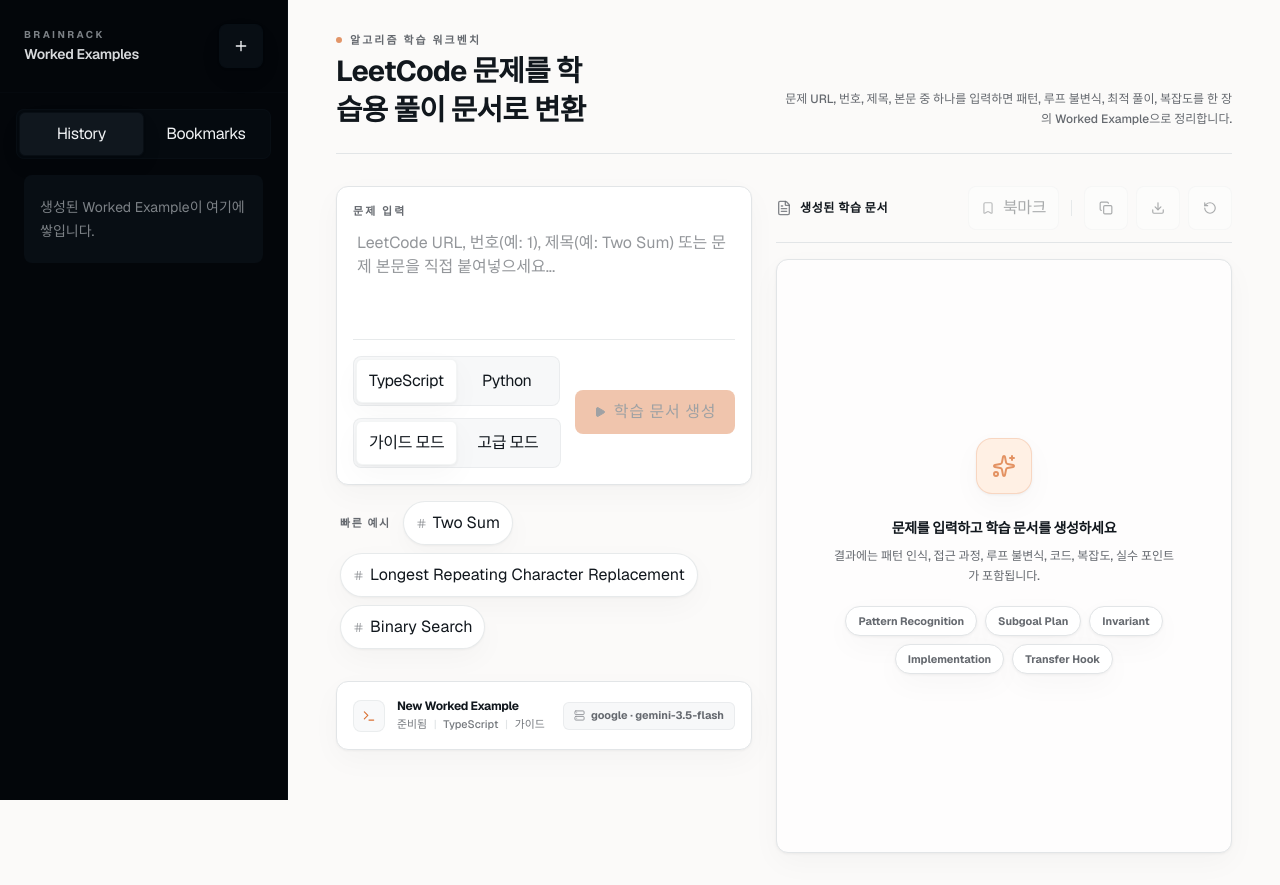
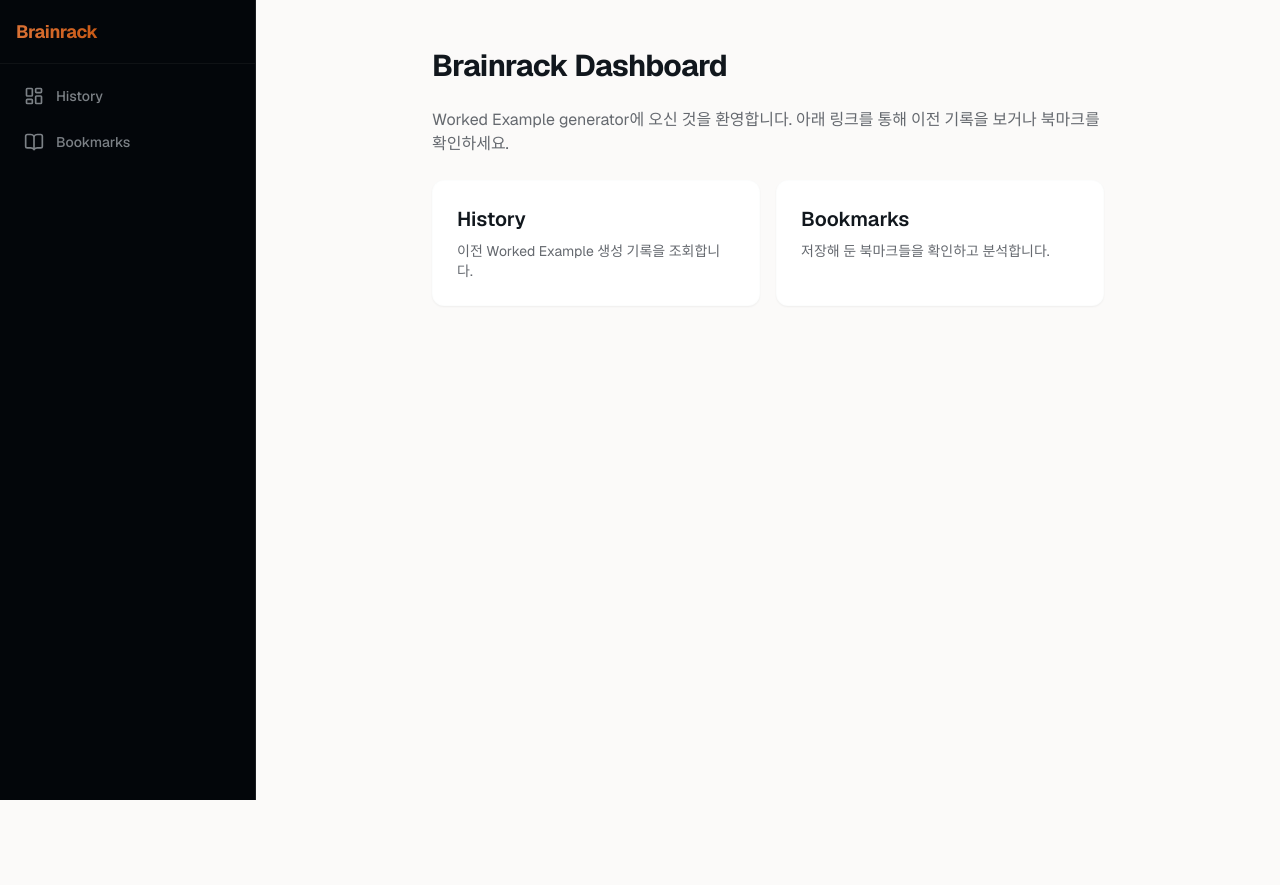
Before and after one commit to leejss/brainrack, a Next.js app: page / in a window 1280 px wide. After the commit the page ends 800 px from the top, so only its background shows below. Built offline with nearby package versions, Linux system fonts and the light colour scheme.

Commit message:
feat: add new bookmarks and history pages, implement sidebar navigation, and integrate app layout with Zustand for state management

```diff
--- /dev/null
+++ b/app/bookmarks/page.tsx
@@ -0,0 +1,11 @@
+export default function BookmarksPage() {
+  return (
+    <div className="max-w-2xl mx-auto space-y-6 py-8">
+      <h1 className="text-3xl font-bold tracking-tight">Bookmarks</h1>
+      <p className="text-muted">
+        이곳은 빈 북마크 페이지입니다. 저장한 Worked Example 북마크들이 여기에
+        표시됩니다.
+      </p>
+    </div>
+  );
+}
--- /dev/null
+++ b/app/history/page.tsx
@@ -0,0 +1,11 @@
+export default function HistoryPage() {
+  return (
+    <div className="max-w-2xl mx-auto space-y-6 py-8">
+      <h1 className="text-3xl font-bold tracking-tight">History</h1>
+      <p className="text-muted">
+        이곳은 빈 히스토리 페이지입니다. 이전 Worked Example 생성 기록들이
+        여기에 표시됩니다.
+      </p>
+    </div>
+  );
+}
--- a/app/layout.tsx
+++ b/app/layout.tsx
@@ -1,6 +1,8 @@
 import type { Metadata } from "next";
 import { Geist, Geist_Mono } from "next/font/google";
 import "./globals.css";
+import { AppLayout } from "@/components/app-layout";
+import { AppStoreProvider } from "@/components/app-store-provider";
 
 const geistSans = Geist({
   variable: "--font-geist-sans",
@@ -27,7 +29,11 @@ export default function RootLayout({
       lang="ko"
       className={`${geistSans.variable} ${geistMono.variable} h-full antialiased`}
     >
-      <body className="min-h-full flex flex-col">{children}</body>
+      <body className="min-h-full flex flex-col">
+        <AppStoreProvider>
+          <AppLayout>{children}</AppLayout>
+        </AppStoreProvider>
+      </body>
     </html>
   );
 }
--- a/app/page.tsx
+++ b/app/page.tsx
@@ -1,49 +1,37 @@
-import { AppStateProvider } from "@/components/app-state-provider";
-import { CommandPanelContainer } from "@/components/command-panel-container";
-import { DocumentPanelContainer } from "@/components/document-panel-container";
-import { HistorySidebarContainer } from "@/components/history-sidebar-container";
-import { MetadataStripContainer } from "@/components/metadata-strip-container";
+import Link from "next/link";
 
 export default function Home() {
   return (
-    <AppStateProvider>
-      <main className="min-h-screen bg-canvas text-ink lg:grid lg:grid-cols-[18rem_minmax(0,1fr)]">
-        <HistorySidebarContainer />
-        <section className="min-w-0 flex-1">
-          <div className="mx-auto flex min-h-screen w-full max-w-7xl flex-col gap-6 px-6 py-8 sm:px-10 lg:px-12">
-            <AppHeader />
-            <div className="grid flex-1 gap-6 xl:grid-cols-[minmax(20rem,26rem)_minmax(0,1fr)] xl:items-start">
-              <div className="flex min-w-0 flex-col gap-6 xl:sticky xl:top-8">
-                <CommandPanelContainer />
-                <MetadataStripContainer />
-              </div>
-              <DocumentPanelContainer />
-            </div>
-          </div>
-        </section>
-      </main>
-    </AppStateProvider>
+    <div className="max-w-2xl mx-auto space-y-6 py-8">
+      <h1 className="text-3xl font-bold tracking-tight">Brainrack Dashboard</h1>
+      <p className="text-muted">
+        Worked Example generator에 오신 것을 환영합니다. 아래 링크를 통해 이전
+        기록을 보거나 북마크를 확인하세요.
+      </p>
+      <div className="grid grid-cols-1 md:grid-cols-2 gap-4">
+        <Link
+          href="/history"
+          className="block p-6 rounded-xl border border-line/10 hover:border-accent/40 bg-panel shadow-xs hover:shadow-md transition-all group no-underline text-foreground"
+        >
+          <h2 className="text-xl font-semibold mb-2 group-hover:text-accent transition-colors">
+            History
+          </h2>
+          <p className="text-sm text-muted">
+            이전 Worked Example 생성 기록을 조회합니다.
+          </p>
+        </Link>
+        <Link
+          href="/bookmarks"
+          className="block p-6 rounded-xl border border-line/10 hover:border-accent/40 bg-panel shadow-xs hover:shadow-md transition-all group no-underline text-foreground"
+        >
+          <h2 className="text-xl font-semibold mb-2 group-hover:text-accent transition-colors">
+            Bookmarks
+          </h2>
+          <p className="text-sm text-muted">
+            저장해 둔 북마크들을 확인하고 분석합니다.
+          </p>
+        </Link>
+      </div>
+    </div>
   );
 }
-
-function AppHeader() {
-  return (
-    <header className="flex flex-col gap-3 border-b border-line pb-6 sm:flex-row sm:items-end sm:justify-between transition-all duration-300 ease-snappy">
-      <div className="space-y-1">
-        <div className="flex items-center gap-2">
-          <span className="h-1.5 w-1.5 rounded-full bg-accent animate-pulse" />
-          <p className="text-[0.68rem] font-bold uppercase tracking-[0.2em] text-muted">
-            알고리즘 학습 워크벤치
-          </p>
-        </div>
-        <h1 className="text-2xl font-bold tracking-tight text-balance sm:text-[1.8rem] text-ink">
-          LeetCode 문제를 학습용 풀이 문서로 변환
-        </h1>
-      </div>
-      <p className="max-w-md text-xs leading-5 text-muted sm:text-right font-medium">
-        문제 URL, 번호, 제목, 본문 중 하나를 입력하면 패턴, 루프 불변식, 최적
-        풀이, 복잡도를 한 장의 Worked Example으로 정리합니다.
-      </p>
-    </header>
-  );
-}
--- /dev/null
+++ b/components/app-layout.tsx
@@ -0,0 +1,39 @@
+"use client";
+
+import { Menu } from "lucide-react";
+import Link from "next/link";
+import { useAppStore } from "@/components/app-store-provider";
+import { Sidebar } from "./sidebar";
+
+export function AppLayout({ children }: { children: React.ReactNode }) {
+  const isSidenavOpen = useAppStore((state) => state.isSidenavOpen);
+  const openSidenav = useAppStore((state) => state.openSidenav);
+  const closeSidenav = useAppStore((state) => state.closeSidenav);
+
+  return (
+    <div className="flex h-screen w-screen overflow-hidden bg-background text-foreground">
+      <Sidebar isOpen={isSidenavOpen} onClose={closeSidenav} />
+      {/* Main Content Area */}
+      <div className="flex-1 flex flex-col h-full overflow-y-auto">
+        {/* Mobile Header */}
+        <header className="flex h-16 items-center gap-4 border-b border-line/5 px-4 md:hidden shrink-0">
+          <button
+            type="button"
+            onClick={openSidenav}
+            className="flex h-8 w-8 items-center justify-center rounded-md hover:bg-sidebar-hover text-sidebar-muted hover:text-sidebar-ink transition-colors cursor-pointer"
+            aria-label="Open menu"
+          >
+            <Menu className="h-5 w-5" />
+          </button>
+          <Link href="/" className="no-underline">
+            <span className="font-bold text-lg tracking-tight bg-linear-to-r from-accent to-accent-strong bg-clip-text text-transparent">
+              Brainrack
+            </span>
+          </Link>
+        </header>
+
+        <main className="flex-1 p-4">{children}</main>
+      </div>
+    </div>
+  );
+}
--- /dev/null
+++ b/components/app-store-provider.tsx
@@ -0,0 +1,29 @@
+"use client";
+
+import { createContext, type ReactNode, useContext, useState } from "react";
+import { useStore } from "zustand";
+import { type AppStore, createAppStore } from "@/store/app-store";
+
+type AppStoreApi = ReturnType<typeof createAppStore>;
+
+const AppStoreContext = createContext<AppStoreApi | null>(null);
+
+export function AppStoreProvider({ children }: { children: ReactNode }) {
+  const [store] = useState(() => createAppStore());
+
+  return (
+    <AppStoreContext.Provider value={store}>
+      {children}
+    </AppStoreContext.Provider>
+  );
+}
+
+export function useAppStore<T>(selector: (state: AppStore) => T) {
+  const store = useContext(AppStoreContext);
+
+  if (!store) {
+    throw new Error("useAppStore must be used inside AppStoreProvider.");
+  }
+
+  return useStore(store, selector);
+}
--- /dev/null
+++ b/components/sidebar.tsx
@@ -0,0 +1,100 @@
+"use client";
+
+import { BookOpen, LayoutDashboard, X } from "lucide-react";
+import Link from "next/link";
+import { usePathname } from "next/navigation";
+import { cn } from "@/lib/cn";
+
+interface SidebarProps {
+  isOpen: boolean;
+  onClose: () => void;
+}
+const menuItems = [
+  { name: "History", icon: LayoutDashboard, href: "/history" },
+  { name: "Bookmarks", icon: BookOpen, href: "/bookmarks" },
+];
+
+export function Sidebar({ isOpen, onClose }: SidebarProps) {
+  const pathname = usePathname();
+
+  return (
+    <>
+      {/* Sidebar Overlay for Mobile */}
+      {isOpen && (
+        <button
+          type="button"
+          aria-label="Close sidebar"
+          className="fixed inset-0 z-40 bg-black/40 backdrop-blur-xs md:hidden border-none outline-none cursor-pointer"
+          onClick={onClose}
+        />
+      )}
+
+      {/* Sidebar */}
+      <aside
+        className={cn(
+          "fixed inset-y-0 left-0 z-50 flex flex-col justify-between",
+          "bg-sidebar text-sidebar-ink border-r border-line/10",
+          "transition-transform duration-300 ease-snappy",
+          "md:static md:translate-x-0 md:w-64 shrink-0",
+          isOpen ? "translate-x-0" : "-translate-x-full",
+        )}
+      >
+        <div>
+          <div className="flex h-16 items-center justify-between px-4 border-b border-line/5">
+            <Link
+              href="/"
+              onClick={onClose}
+              className="flex items-center gap-3 overflow-hidden no-underline"
+            >
+              <span className="font-bold text-lg tracking-tight whitespace-nowrap bg-linear-to-r from-accent to-accent-strong bg-clip-text text-transparent">
+                Brainrack
+              </span>
+            </Link>
+
+            {/* Close Button for mobile */}
+            <button
+              type="button"
+              onClick={onClose}
+              className="flex md:hidden h-8 w-8 items-center justify-center rounded-md hover:bg-sidebar-hover text-sidebar-muted hover:text-sidebar-ink transition-colors cursor-pointer"
+              aria-label="Close menu"
+            >
+              <X className="h-5 w-5" />
+            </button>
+          </div>
+
+          {/* Navigation Links */}
+          <nav className="flex-1 space-y-1.5 p-3">
+            {menuItems.map((item) => {
+              const Icon = item.icon;
+              const isActive = pathname === item.href;
+              return (
+                <Link
+                  key={item.name}
+                  href={item.href}
+                  onClick={onClose}
+                  className={cn(
+                    "group flex w-full items-center gap-3 rounded-lg px-3 py-2.5 text-sm font-medium no-underline",
+                    "transition-all duration-200 cursor-pointer",
+                    isActive
+                      ? "bg-accent text-accent-ink shadow-sm"
+                      : "text-sidebar-muted hover:bg-sidebar-hover hover:text-sidebar-ink",
+                  )}
+                >
+                  <Icon
+                    className={cn(
+                      "h-5 w-5 shrink-0 transition-transform group-hover:scale-105",
+                      isActive
+                        ? "text-accent-ink"
+                        : "text-sidebar-muted group-hover:text-sidebar-ink",
+                    )}
+                  />
+                  <span className="truncate">{item.name}</span>
+                </Link>
+              );
+            })}
+          </nav>
+        </div>
+      </aside>
+    </>
+  );
+}
--- /dev/null
+++ b/lib/cn.ts
@@ -0,0 +1,6 @@
+import { type ClassValue, clsx } from "clsx";
+import { twMerge } from "tailwind-merge";
+
+export function cn(...inputs: ClassValue[]) {
+  return twMerge(clsx(inputs));
+}
--- a/package.json
+++ b/package.json
@@ -13,6 +13,7 @@
   "dependencies": {
     "@ai-sdk/google": "^4.0.6",
     "ai": "^7.0.11",
+    "clsx": "^2.1.1",
     "lucide-react": "^1.23.0",
     "next": "16.2.10",
     "react": "19.2.4",
@@ -20,6 +21,7 @@
     "react-markdown": "^10.1.0",
     "remark-gfm": "^4.0.1",
     "shiki": "^4.3.0",
+    "tailwind-merge": "^3.6.0",
     "zustand": "^5.0.14"
   },
   "devDependencies": {
--- /dev/null
+++ b/store/app-store.ts
@@ -0,0 +1,29 @@
+import { createStore } from "zustand/vanilla";
+
+export type AppState = {
+  isSidenavOpen: boolean;
+};
+
+export type AppActions = {
+  setSidenavOpen: (isSidenavOpen: boolean) => void;
+  openSidenav: () => void;
+  closeSidenav: () => void;
+  toggleSidenav: () => void;
+};
+
+export type AppStore = AppState & AppActions;
+
+export const defaultAppState: AppState = {
+  isSidenavOpen: false,
+};
+
+export function createAppStore(initialState: AppState = defaultAppState) {
+  return createStore<AppStore>()((set) => ({
+    ...initialState,
+    setSidenavOpen: (isSidenavOpen) => set({ isSidenavOpen }),
+    openSidenav: () => set({ isSidenavOpen: true }),
+    closeSidenav: () => set({ isSidenavOpen: false }),
+    toggleSidenav: () =>
+      set((state) => ({ isSidenavOpen: !state.isSidenavOpen })),
+  }));
+}
```
Also changed, not shown: 1 other file (tests, documents, lock files or other folders).
